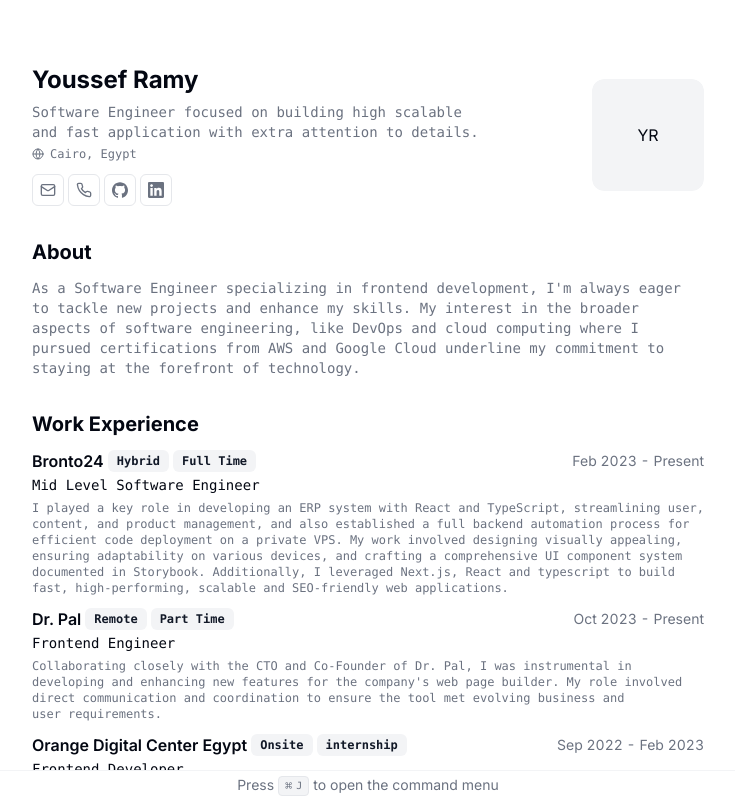
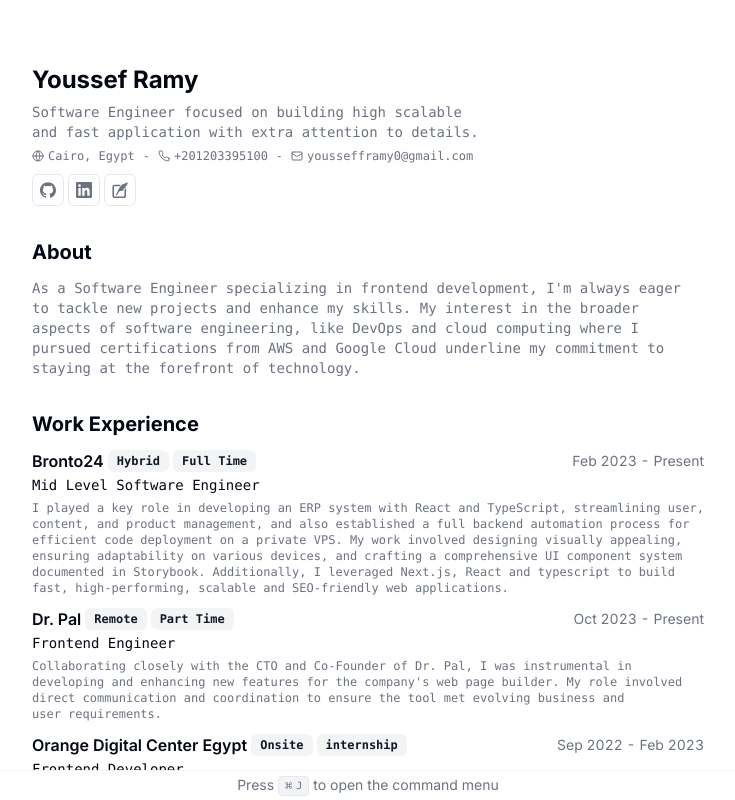
Before and after one commit to youssefframy/resume-template, a Next.js app: page / in a window 1280 px wide. Shown: the top 800 px of the page, without its empty margins (272-1007 px from the left). Built offline with nearby package versions, Linux system fonts and the light colour scheme.

Commit message:
updating data

```diff
--- a/src/app/page.tsx
+++ b/src/app/page.tsx
@@ -1,4 +1,3 @@
-import { Avatar, AvatarFallback, AvatarImage } from "@/components/ui/avatar";
 import { Card, CardHeader, CardContent } from "@/components/ui/card";
 import { Badge } from "@/components/ui/badge";
 import { CommandMenu } from "@/components/command-menu";
@@ -24,41 +23,23 @@ export default function Page() {
             <p className="max-w-md text-pretty font-mono text-sm text-muted-foreground">
               {RESUME_DATA.about}
             </p>
-            <p className="max-w-md items-center text-pretty font-mono text-xs text-muted-foreground">
-              <a
-                className="inline-flex gap-x-1.5 align-baseline leading-none hover:underline"
-                href={RESUME_DATA.locationLink}
-                target="_blank"
-              >
+            <p className="flex max-w-md items-center gap-2 text-pretty font-mono text-xs text-muted-foreground">
+              <div className="flex items-center justify-start gap-1">
                 <GlobeIcon className="h-3 w-3" />
                 {RESUME_DATA.location}
-              </a>
+              </div>
+              -
+              <div className="flex items-center justify-start gap-1">
+                <PhoneIcon className="h-3 w-3" />
+                {RESUME_DATA.contact.tel}
+              </div>
+              -
+              <div className="flex items-center justify-start gap-1">
+                <MailIcon className="h-3 w-3" />
+                {RESUME_DATA.contact.email}
+              </div>
             </p>
             <div className="flex gap-x-1 pt-1 font-mono text-sm text-muted-foreground print:hidden">
-              {RESUME_DATA.contact.email ? (
-                <Button
-                  className="h-8 w-8"
-                  variant="outline"
-                  size="icon"
-                  asChild
-                >
-                  <a href={`mailto:${RESUME_DATA.contact.email}`}>
-                    <MailIcon className="h-4 w-4" />
-                  </a>
-                </Button>
-              ) : null}
-              {RESUME_DATA.contact.tel ? (
-                <Button
-                  className="h-8 w-8"
-                  variant="outline"
-                  size="icon"
-                  asChild
-                >
-                  <a href={`tel:${RESUME_DATA.contact.tel}`}>
-                    <PhoneIcon className="h-4 w-4" />
-                  </a>
-                </Button>
-              ) : null}
               {RESUME_DATA.contact.social.map((social) => (
                 <Button
                   key={social.name}
@@ -86,11 +67,6 @@ export default function Page() {
               ) : null}
             </div>
           </div>
-
-          <Avatar className="h-28 w-28">
-            <AvatarImage alt={RESUME_DATA.name} src={RESUME_DATA.avatarUrl} />
-            <AvatarFallback>{RESUME_DATA.initials}</AvatarFallback>
-          </Avatar>
         </div>
         <Section>
           <h2 className="text-xl font-bold">About</h2>
--- /dev/null
+++ b/src/components/icons/BlogIcon.tsx
@@ -0,0 +1,31 @@
+export const BlogIcon = (props: React.SVGProps<SVGSVGElement>) => {
+  return (
+    <svg
+      version="1.1"
+      id="_x32_"
+      xmlns="http://www.w3.org/2000/svg"
+      xmlnsXlink="http://www.w3.org/1999/xlink"
+      viewBox="0 0 512.00 512.00"
+      xmlSpace="preserve"
+      {...props}
+    >
+      <style type="text/css">{`.st0{fill:${props.color || "#6B7280"};}`}</style>
+      <path
+        className="st0"
+        d="M421.073,221.719c-0.578,11.719-9.469,26.188-23.797,40.094v183.25c-0.016,4.719-1.875,8.719-5.016,11.844
+        c-3.156,3.063-7.25,4.875-12.063,4.906H81.558c-4.781-0.031-8.891-1.844-12.047-4.906c-3.141-3.125-4.984-7.125-5-11.844V152.219
+        c0.016-4.703,1.859-8.719,5-11.844c3.156-3.063,7.266-4.875,12.047-4.906h158.609c12.828-16.844,27.781-34.094,44.719-49.906
+        c0.078-0.094,0.141-0.188,0.219-0.281H81.558c-18.75-0.016-35.984,7.531-48.25,19.594c-12.328,12.063-20.016,28.938-20,47.344
+        v292.844c-0.016,18.406,7.672,35.313,20,47.344C45.573,504.469,62.808,512,81.558,512h298.641c18.781,0,36.016-7.531,48.281-19.594
+        c12.297-12.031,20-28.938,19.984-47.344V203.469c0,0-0.125-0.156-0.328-0.313C440.37,209.813,431.323,216.156,421.073,221.719z"
+      />
+      <path
+        className="st0"
+        d="M498.058,0c0,0-15.688,23.438-118.156,58.109C275.417,93.469,211.104,237.313,211.104,237.313
+        c-15.484,29.469-76.688,151.906-76.688,151.906c-16.859,31.625,14.031,50.313,32.156,17.656
+        c34.734-62.688,57.156-119.969,109.969-121.594c77.047-2.375,129.734-69.656,113.156-66.531c-21.813,9.5-69.906,0.719-41.578-3.656
+        c68-5.453,109.906-56.563,96.25-60.031c-24.109,9.281-46.594,0.469-51-2.188C513.386,138.281,498.058,0,498.058,0z"
+      />
+    </svg>
+  );
+};
--- a/src/data/resume-data.tsx
+++ b/src/data/resume-data.tsx
@@ -1,6 +1,6 @@
 import { GitHubIcon } from "@/components/icons/GitHubIcon";
 import { LinkedInIcon } from "@/components/icons/LinkedInIcon";
-// import { XIcon } from "@/components/icons/XIcon";
+import { BlogIcon } from "@/components/icons/BlogIcon";
 
 export const RESUME_DATA = {
   name: "Youssef Ramy",
@@ -26,6 +26,11 @@ export const RESUME_DATA = {
         name: "LinkedIn",
         url: "https://www.linkedin.com/in/youssefframy/",
         icon: LinkedInIcon,
+      },
+      {
+        name: "Blog",
+        url: "https://thedev-blog.vercel.app",
+        icon: BlogIcon,
       },
     ],
   },
```
